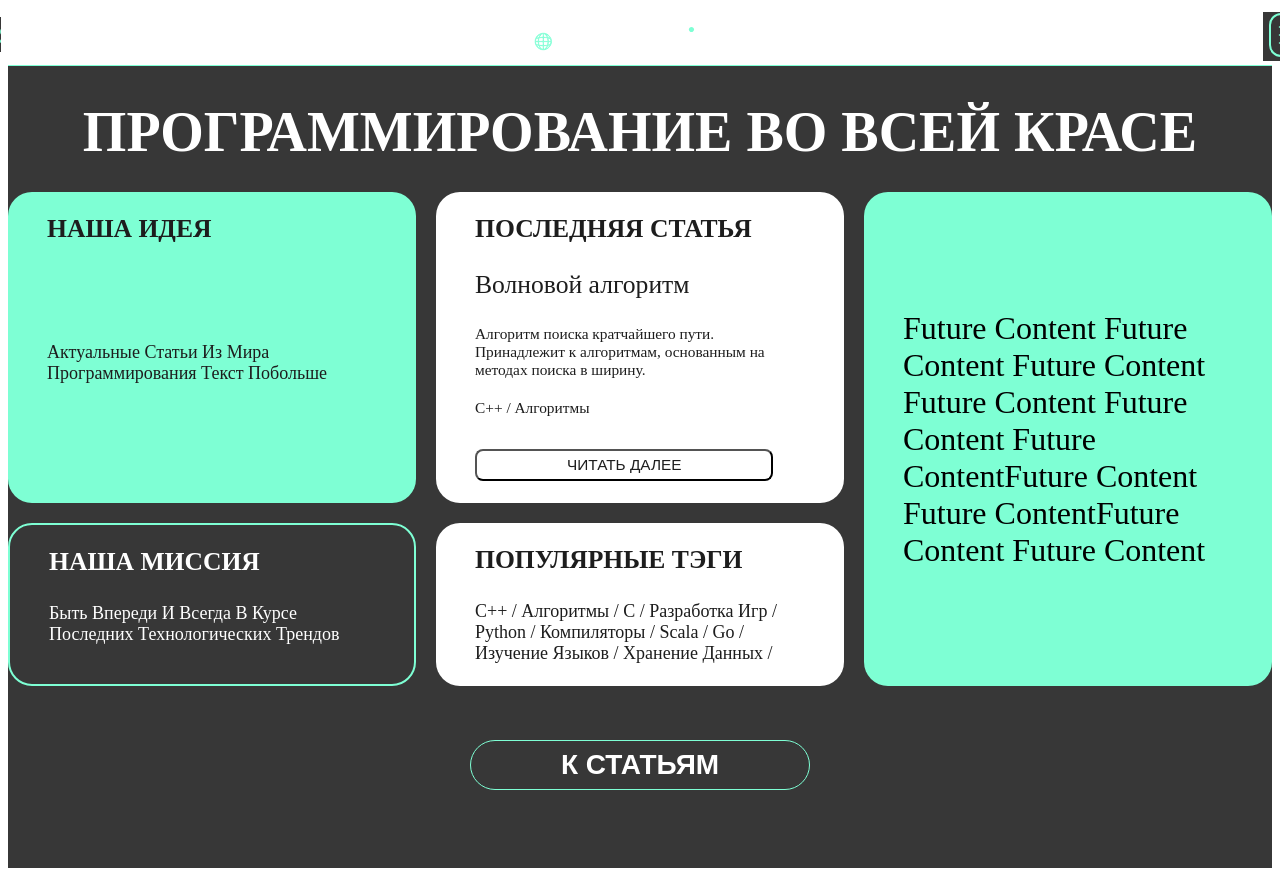
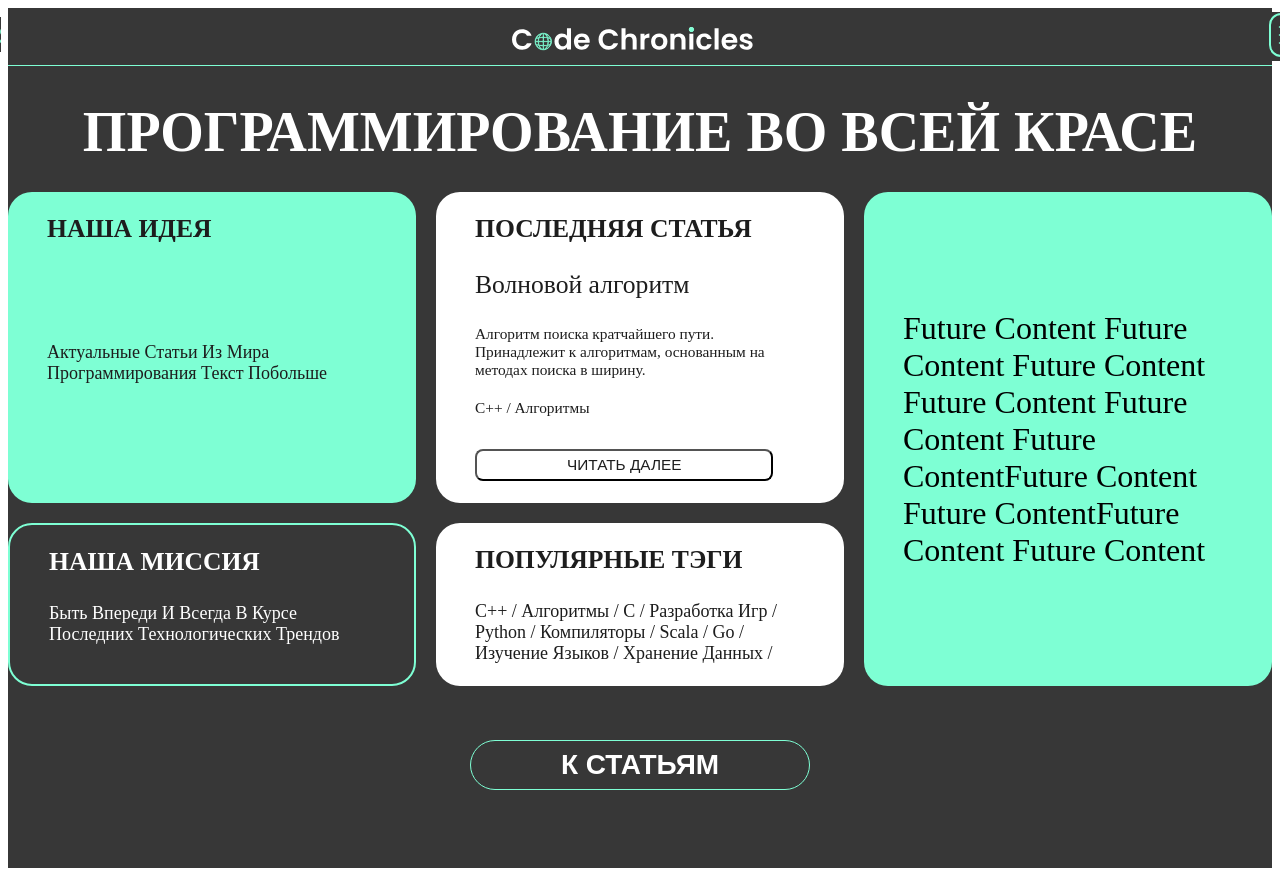
Before and after one commit to Todditg/baifrontend, a React app: page / in a window 1280 px wide. Shown: the top 876 px of the page. Built offline with nearby package versions, Linux system fonts and the light colour scheme.

Commit message:
added article list page

```diff
--- a/src/App.tsx
+++ b/src/App.tsx
@@ -1,6 +1,6 @@
 import React from "react";
 import { ResetCSSGlobalStyle } from "./styles/reset";
-import { MainPage } from "./Pages/MainPage";
+import { MainPage } from "./components/MainPage";
 
 const App = (): React.ReactElement => {
   return (
--- a/src/Pages/ArticleList/index.tsx
+++ /dev/null
@@ -1,9 +0,0 @@
-
-import React from "react";
-
-
-export const ArticleList = (): React.ReactElement => {
-  return (
-    <div>ArticeList</div>
-  );
-};
--- a/src/components/Header/index.tsx
+++ b/src/components/Header/index.tsx
@@ -6,6 +6,7 @@ import {
   SideMenu,
   Title
 } from "./style";
+import {Link } from "react-router-dom";
 
 export const Header = (): React.ReactElement => {
   return (
@@ -14,9 +15,11 @@ export const Header = (): React.ReactElement => {
         <GitLink href="https://github.com/Todditg/baifrontend">
           <img className="img" src="./assets/link_to_git.svg" alt="linktogit" />
         </GitLink>
+        <Link to="/">
         <Title>
-          <img className="header1" src="../../assets/title.svg" alt="title"/>
+          <img className="header" src="../../assets/title.svg" alt="title"/>
         </Title>
+        </Link>
         <SideMenu>
           <img className="img" src="./assets/burgmenu.svg" alt="linktogit" />
         </SideMenu>
--- a/src/components/Header/style.ts
+++ b/src/components/Header/style.ts
@@ -7,6 +7,7 @@ export const HeaderStyled = styled.div`
   justify-content: center;
   box-sizing: border-box;
   border-bottom: 1.5px solid #7effd4;
+  background-color: #373737;
 `;
 
 export const HeaderCompsContainer = styled.div`
--- a/src/index.tsx
+++ b/src/index.tsx
@@ -7,7 +7,6 @@ import {
     BrowserRouter as Router,
     Route,
     Routes,
-    redirect,
 } from "react-router-dom";
 
 ReactDOM.render(
```
